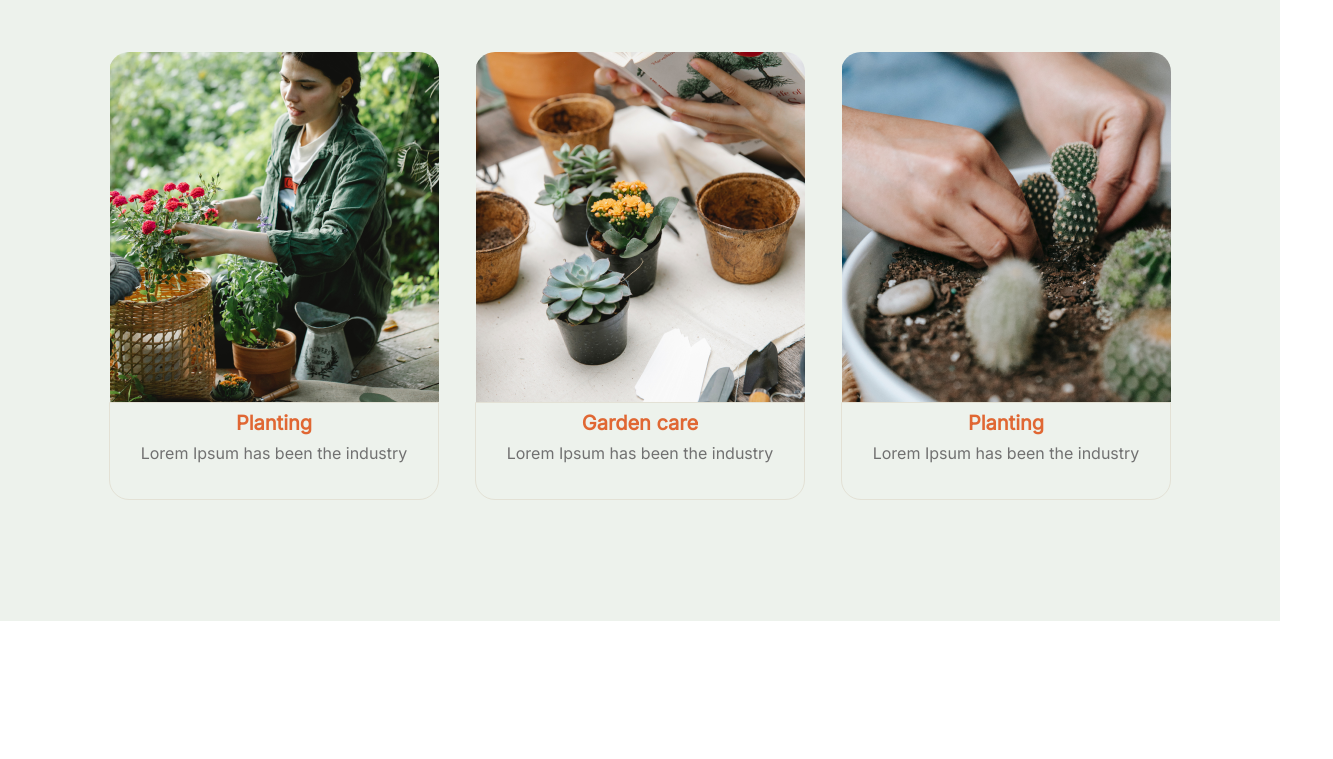
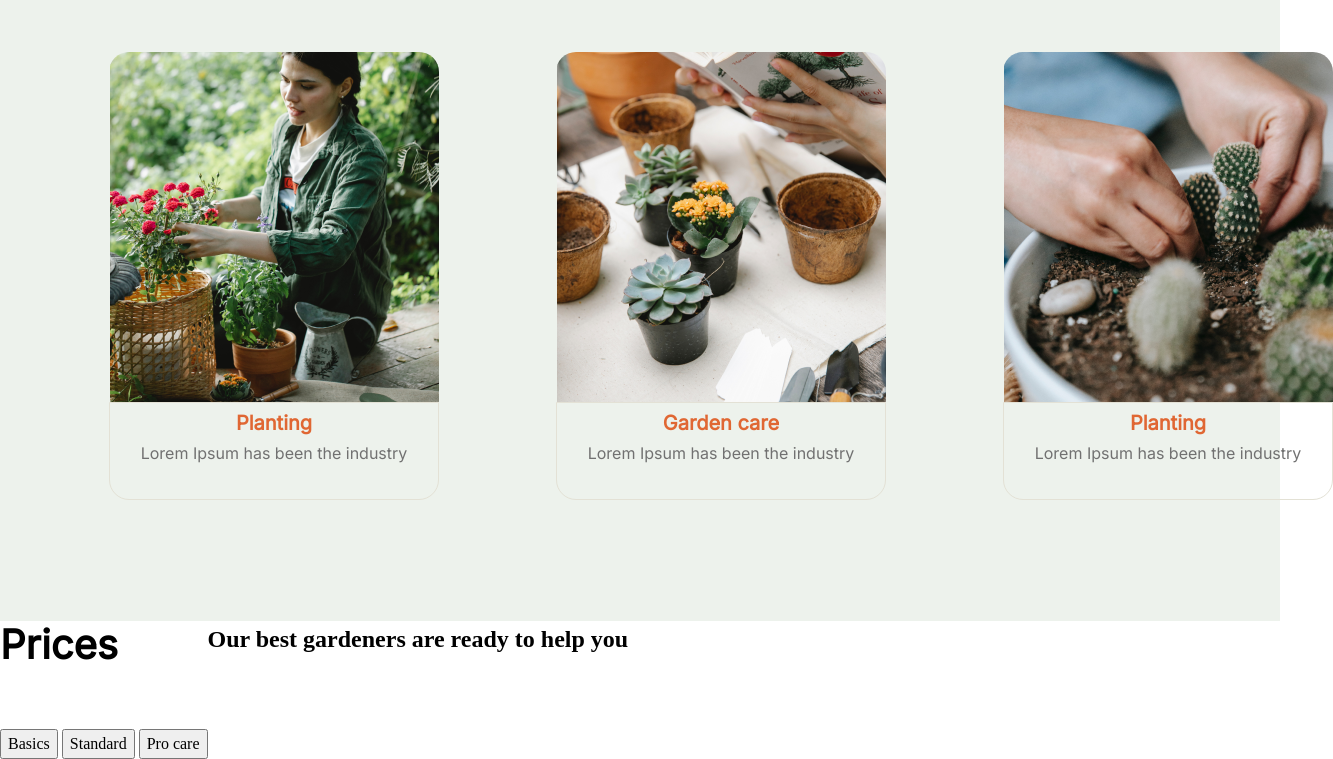
Before and after one commit to yana-khoruzha/plants, a plain HTML site: page plants/index.html in a window 1280 px wide. Shown: the part 1993-2752 px from the top of the page, 1333 px wide, since content can reach past the window. Before the commit the page ends 2614 px from the top, so only its background shows below. Drawn offline with Linux system fonts and the light colour scheme; a web font is replaced by a local one.

Commit message:
fix: change picture grid

```diff
--- a/plants/index.html
+++ b/plants/index.html
@@ -71,7 +71,7 @@
                         </div>
                     </section>
                     <div class="service__picture-container">
-                        <figure class="picture-container-row1">
+                        <figure>
                             <img src="img/pic1.png" alt="garden care">
                             <figcaption class="picture-figcaption">
                                 <h3>Garden</h3>
@@ -80,14 +80,14 @@
                         </figure>
                         <figure>
                             <img src="img/pic2.png" alt="planting">
-                            <figcaption class="picture-figcaption picture-container-row1">
+                            <figcaption class="picture-figcaption">
                                 <h3>Planting</h3>
                                 <p>Lorem Ipsum has been the industry</p>
                             </figcaption>
                         </figure>
                         <figure>
                             <img src="img/pic3.png" alt="lawn care">
-                            <figcaption class="picture-figcaption picture-container-row1">
+                            <figcaption class="picture-figcaption">
                                 <h3>Lawn care</h3>
                                 <p>Lorem Ipsum has been the industry</p>
                             </figcaption></figure>
@@ -114,7 +114,22 @@
                     </div>
                 </div>
             </div>
-            <section></section>
+
+            <div class="prices">
+                <div class="prices__container _container">
+                    <div class="prices__buttons">
+                        <h2>Prices</h2>
+                        <div class="button-container">
+                            <button>Basics <span></span></button>
+                            <button>Standard <span></span></button>
+                            <button>Pro care <span></span></button>
+                        </div>
+                    </div>
+                    <section class="prices__content">
+                        <h2>Our best <span>gardeners</span> are ready to help you</h2>
+                    </section>
+                </div>
+            </div>
             <section></section>
             <section></section>
         </main>
--- a/plants/styles.css
+++ b/plants/styles.css
@@ -171,9 +171,10 @@
 }
 
 .service__picture-container {
-  display: flex;
-  justify-content: space-between;
-  flex-wrap: wrap;
+  display: grid;
+  grid-column-gap: 117px;
+  grid-row-gap: 55px;
+  grid-template-columns: 330px 330px 330px;
 }
 .service__picture-container img {
   border-radius: 20px 20px 0 0;
@@ -201,6 +202,21 @@
   border: 1px solid #E3E1D5;
   border-radius: 0 0 20px 20px;
 }
-.picture-container-row1 {
-  margin-bottom: 55px;
+
+.prices {
+  background-color: #FFFFFF;
 }
+.prices__container {
+  display: flex;
+}
+.prices__buttons h2 {
+  font-family: 'Inter';
+  font-weight: 700;
+  font-size: 40px;
+  line-height: 48px;
+  margin-bottom: 60px;
+}
+
+.button-container {
+
+}
```
